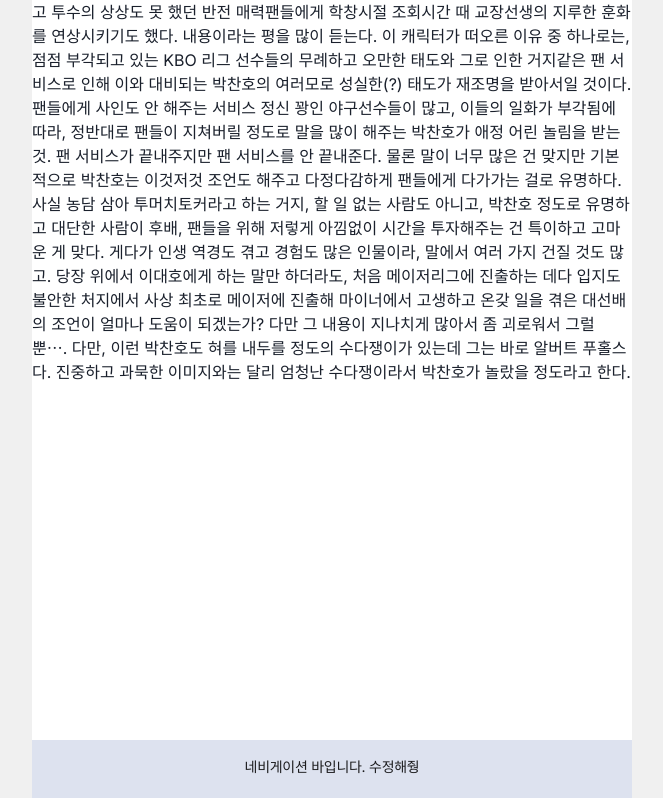
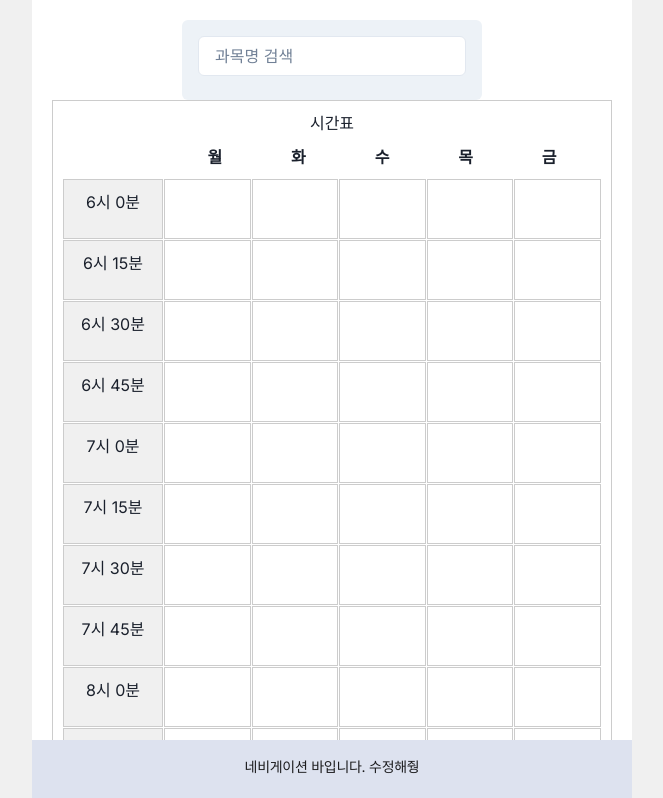
Before and after one commit to knu-hackathons-team/daegu-hackathon-fe, a React (Create React App) app: page / in a window 1280 px wide. Shown: the top 798 px of the page, without its empty margins (308-971 px from the left). Built offline with nearby package versions, Linux system fonts and the light colour scheme.

Commit message:
feat: main페이지 임시 구현

```diff
--- a/src/components/MainPage/Contents.tsx
+++ b/src/components/MainPage/Contents.tsx
@@ -1,8 +1,231 @@
+import { useState } from "react";
+import styled from "@emotion/styled";
+import { Box, Input, Button, Text, VStack, HStack } from "@chakra-ui/react";
 
+// 과목 타입 정의
+interface CourseType {
+  name: string;
+  location: string;
+  color: string;
+  startHour: number; // 시작 시간 (시간대 단위)
+  duration: number; // 과목 길이 (15분 단위)
+}
 
+// 랜덤 색상 생성 함수
+const getRandomColor = (): string => {
+  const colors = [
+    "#FFCDD2", "#F8BBD0", "#E1BEE7", "#D1C4E9", "#C5CAE9", "#BBDEFB", "#B3E5FC", "#B2EBF2", "#B2DFDB", "#C8E6C9",
+    "#DCEDC8", "#F0F4C3", "#FFF9C4", "#FFECB3", "#FFE0B2", "#FFCCBC", "#D7CCC8", "#CFD8DC"
+  ];
+  return colors[Math.floor(Math.random() * colors.length)];
+};
+
+// 6시부터 21시까지 (15분 단위로 4*16 = 64칸)
+const timetableStructure = Array.from({ length: 64 }, (_, i) => ({
+  time: `${Math.floor(i / 4) + 6}시 ${(i % 4) * 15}분`,
+  mon: null as CourseType | null,
+  tue: null as CourseType | null,
+  wed: null as CourseType | null,
+  thu: null as CourseType | null,
+  fri: null as CourseType | null,
+}));
 
 export const Contents = () => {
+  const [timetable, setTimetable] = useState(timetableStructure);
+  const [searchTerm, setSearchTerm] = useState("");
+  const [filteredCourses, setFilteredCourses] = useState<CourseType[]>([]);
+
+  // 과목 추가 함수
+  const addCourse = (
+    day: "mon" | "tue" | "wed" | "thu" | "fri",
+    course: CourseType
+  ) => {
+    setTimetable((prev) =>
+      prev.map((slot, index) =>
+        index >= (course.startHour - 6) * 4 &&
+        index < (course.startHour - 6) * 4 + course.duration
+          ? { ...slot, [day]: course }
+          : slot
+      )
+    );
+  };
+
+  // 예시 과목 추가
+  const handleAddCourse = () => {
+    addCourse("mon", {
+      name: "데이터베이스",
+      location: "IT대학 225호",
+      color: getRandomColor(),
+      startHour: 9, // 9시에 시작
+      duration: 4, // 1시간 수업
+    });
+  };
+
+  // 과목 검색 기능
+  const handleSearch = (e: React.ChangeEvent<HTMLInputElement>) => {
+    const searchTerm = e.target.value;
+    setSearchTerm(searchTerm);
+
+    // 필터링 로직
+    const searchResults = [
+      {
+        name: "데이터베이스",
+        location: "IT대학 225호",
+        color: getRandomColor(),
+        startHour: 9,
+        duration: 4,
+      },
+      {
+        name: "알고리즘",
+        location: "IT대학 101호",
+        color: getRandomColor(),
+        startHour: 13,
+        duration: 4,
+      },
+    ].filter((course) => course.name.includes(searchTerm));
+
+    setFilteredCourses(searchResults);
+  };
+
   return (
-    <p> 고 투수의 상상도 못 했던 반전 매력팬들에게 학창시절 조회시간 때 교장선생의 지루한 훈화를 연상시키기도 했다. 내용이라는 평을 많이 듣는다. 이 캐릭터가 떠오른 이유 중 하나로는, 점점 부각되고 있는 KBO 리그 선수들의 무례하고 오만한 태도와 그로 인한 거지같은 팬 서비스로 인해 이와 대비되는 박찬호의 여러모로 성실한(?) 태도가 재조명을 받아서일 것이다. 팬들에게 사인도 안 해주는 서비스 정신 꽝인 야구선수들이 많고, 이들의 일화가 부각됨에 따라, 정반대로 팬들이 지쳐버릴 정도로 말을 많이 해주는 박찬호가 애정 어린 놀림을 받는 것. 팬 서비스가 끝내주지만 팬 서비스를 안 끝내준다. 물론 말이 너무 많은 건 맞지만 기본적으로 박찬호는 이것저것 조언도 해주고 다정다감하게 팬들에게 다가가는 걸로 유명하다. 사실 농담 삼아 투머치토커라고 하는 거지, 할 일 없는 사람도 아니고, 박찬호 정도로 유명하고 대단한 사람이 후배, 팬들을 위해 저렇게 아낌없이 시간을 투자해주는 건 특이하고 고마운 게 맞다. 게다가 인생 역경도 겪고 경험도 많은 인물이라, 말에서 여러 가지 건질 것도 많고. 당장 위에서 이대호에게 하는 말만 하더라도, 처음 메이저리그에 진출하는 데다 입지도 불안한 처지에서 사상 최초로 메이저에 진출해 마이너에서 고생하고 온갖 일을 겪은 대선배의 조언이 얼마나 도움이 되겠는가? 다만 그 내용이 지나치게 많아서 좀 괴로워서 그럴 뿐⋯. 다만, 이런 박찬호도 혀를 내두를 정도의 수다쟁이가 있는데 그는 바로 알버트 푸홀스다. 진중하고 과묵한 이미지와는 달리 엄청난 수다쟁이라서 박찬호가 놀랐을 정도라고 한다.</p>
+    <Wrapper>
+      <Box bg="gray.100" p={4} borderRadius="md">
+        <Input
+          placeholder="과목명 검색"
+          value={searchTerm}
+          onChange={handleSearch}
+          bg="white"
+        />
+        <VStack align="stretch" mt={2}>
+          {filteredCourses.map((course, index) => (
+            <HStack
+              key={index}
+              justify="space-between"
+              bg="gray.200"
+              p={2}
+              borderRadius="md"
+            >
+              <Box>
+                <strong>{course.name}</strong>
+                <br />
+                <small>{course.location}</small>
+              </Box>
+              <Button size="sm" onClick={() => addCourse("mon", course)}>
+                추가
+              </Button>
+            </HStack>
+          ))}
+        </VStack>
+      </Box>
+
+      <TimetableWrapper>
+        <Header>
+          <Text>시간표</Text>
+          <GridHeader>
+            <div></div> {/* 빈 칸 (시간 부분) */}
+            <div>월</div>
+            <div>화</div>
+            <div>수</div>
+            <div>목</div>
+            <div>금</div>
+          </GridHeader>
+          <TimetableGrid>
+            {timetable.map((slot, index) => (
+              <>
+                <TimeSlot key={`time-${index}`}>{slot.time}</TimeSlot>
+                <DaySlot>
+                  {slot.mon && <Course {...slot.mon} />}
+                </DaySlot>
+                <DaySlot>
+                  {slot.tue && <Course {...slot.tue} />}
+                </DaySlot>
+                <DaySlot>
+                  {slot.wed && <Course {...slot.wed} />}
+                </DaySlot>
+                <DaySlot>
+                  {slot.thu && <Course {...slot.thu} />}
+                </DaySlot>
+                <DaySlot>
+                  {slot.fri && <Course {...slot.fri} />}
+                </DaySlot>
+              </>
+            ))}
+          </TimetableGrid>
+        </Header>
+      </TimetableWrapper>
+    </Wrapper>
   );
 };
+
+// 과목 컴포넌트
+const Course = ({ name, location, color }: CourseType) => (
+  <CourseBox bg={color}>
+    <Text fontSize="sm" fontWeight="bold">
+      {name}
+    </Text>
+    <Text fontSize="xs">{location}</Text>
+  </CourseBox>
+);
+
+const Wrapper = styled.div`
+  width: 100%;
+  display: flex;
+  flex-direction: column;
+  align-items: center;
+  padding: 20px;
+`;
+
+const TimetableWrapper = styled.div`
+  width: 100%;
+  background-color: white;
+  border: 1px solid #ccc;
+  padding: 10px;
+`;
+
+const Header = styled.div`
+  text-align: center;
+  margin-bottom: 10px;
+`;
+
+const GridHeader = styled.div`
+  display: grid;
+  grid-template-columns: 100px repeat(5, 1fr); /* 시간 칸 하나와 요일 5개 */
+  padding: 10px;
+  font-weight: bold;
+  text-align: center;
+`;
+
+const TimetableGrid = styled.div`
+  display: grid;
+  grid-template-columns: 100px repeat(5, 1fr); /* 시간 칸 하나와 요일 5개 */
+  grid-auto-rows: 60px; /* 각 시간 칸 높이 설정 */
+  gap: 1px; /* 칸 사이의 간격 */
+`;
+
+const TimeSlot = styled.div`
+  background-color: #f0f0f0;
+  text-align: center;
+  padding: 10px;
+  border: 1px solid #ccc;
+`;
+
+const DaySlot = styled.div`
+  background-color: white;
+  border: 1px solid #ccc;
+  display: flex;
+  justify-content: center;
+  align-items: center;
+`;
+
+const CourseBox = styled(Box)`
+  width: 100%;
+  height: 100%;
+  display: flex;
+  flex-direction: column;
+  justify-content: center;
+  align-items: center;
+  border-radius: 4px;
+  padding: 5px;
+  text-align: center;
+  box-sizing: border-box;
+`;
```
Also changed, not shown: public/logo.svg.
